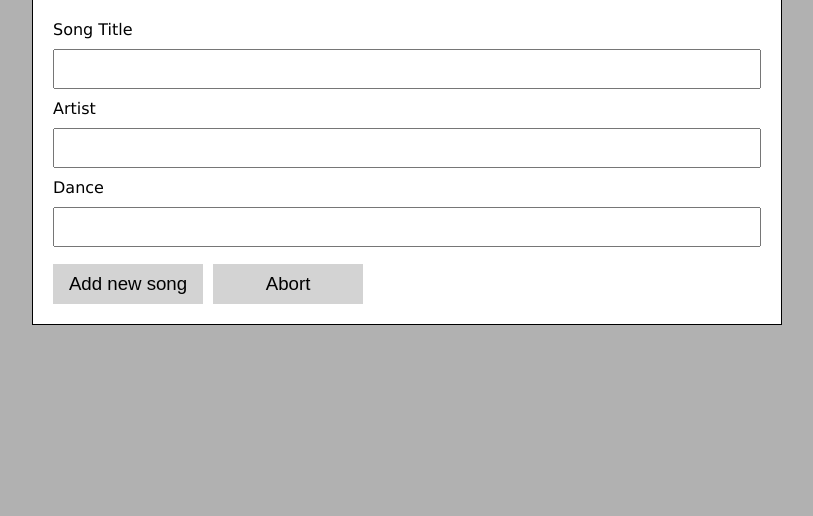
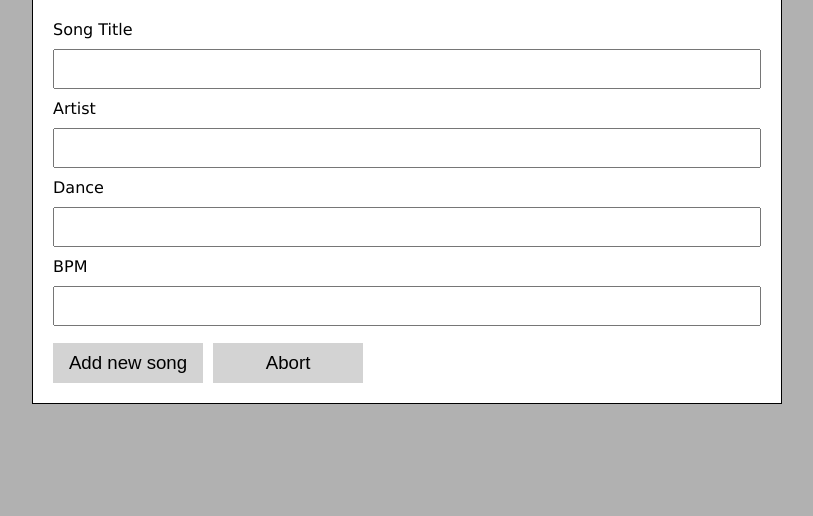
Before and after one commit to nils-braun/akk, a Flask app: template app/templates/songs/create_song.html in a window 1280 px wide. Shown: the part 101-617 px from the top of the page, without its empty margins (233-1046 px from the left). Run offline with Flask 2, Linux system fonts and the light colour scheme; the template is opened without the code that fills it: values that come from a table or form of the project are taken from there, others are empty; parts of the project's set-up code (start-up, migrations or seed data) failed here and were passed over; some libraries are stand-ins or nearby versions.

Commit message:
Added the BPM field to the creation and edition form.

```diff
--- a/app/songs/forms.py
+++ b/app/songs/forms.py
@@ -1,5 +1,6 @@
 from flask_wtf import Form
 from wtforms import StringField, SubmitField, HiddenField, TextAreaField, Field
+from wtforms.fields.core import IntegerField
 from wtforms.validators import DataRequired
 from wtforms.widgets.core import TextInput, HTMLString, Input
 
@@ -73,6 +74,7 @@ class CreateSongForm(Form):
     title = StringField('Song Title', [DataRequired()])
     artist_name = CompletionField('Artist', [DataRequired()], column="artist")
     dance_name = CompletionField('Dance', [DataRequired()], column="dance")
+    bpm = IntegerField("BPM", [DataRequired()])
 
 
 class EditSongForm(CreateSongForm):
--- a/app/songs/views.py
+++ b/app/songs/views.py
@@ -183,6 +183,7 @@ def edit_song():
             song.artist_id = artist.id
             song.dance_id = dance.id
             song.title = form.title.data
+            song.bpm = form.bpm.data
 
             db.session.merge(song)
             db.session.commit()
@@ -229,10 +230,12 @@ def edit_song():
         form.artist_name.data = song.artist.name
         form.dance_name.data = song.dance.name
         form.rating.data = song.get_user_rating(g.user)
+        form.path.data = song.path
+        form.bpm.data = song.bpm
+
         user_comment = song.get_user_comment(g.user)
         if user_comment:
             form.note.data = user_comment.note
-        form.path.data = song.path
 
         other_comments = song.get_comments_except_user(g.user)
 
--- a/app/templates/songs/create_song.html
+++ b/app/templates/songs/create_song.html
@@ -4,6 +4,7 @@
     {{ render_field(form.title, class="input text") }}
     {{ render_field(form.artist_name, class="input text") }}
     {{ render_field(form.dance_name, class="input text") }}
+    {{ render_field(form.bpm, class="input") }}
     {% block buttons %}
         <input type="submit" value="Add new song" class="button green">
     {% endblock %}
```
